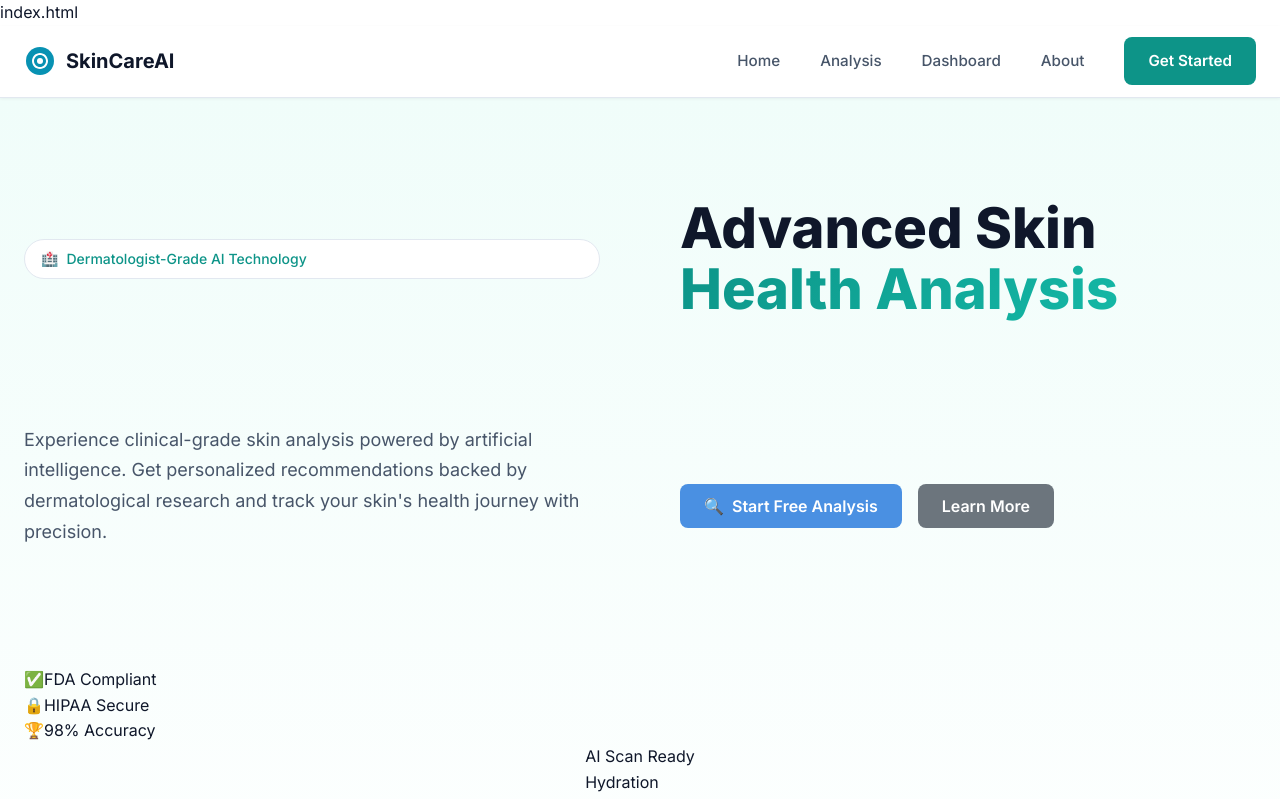
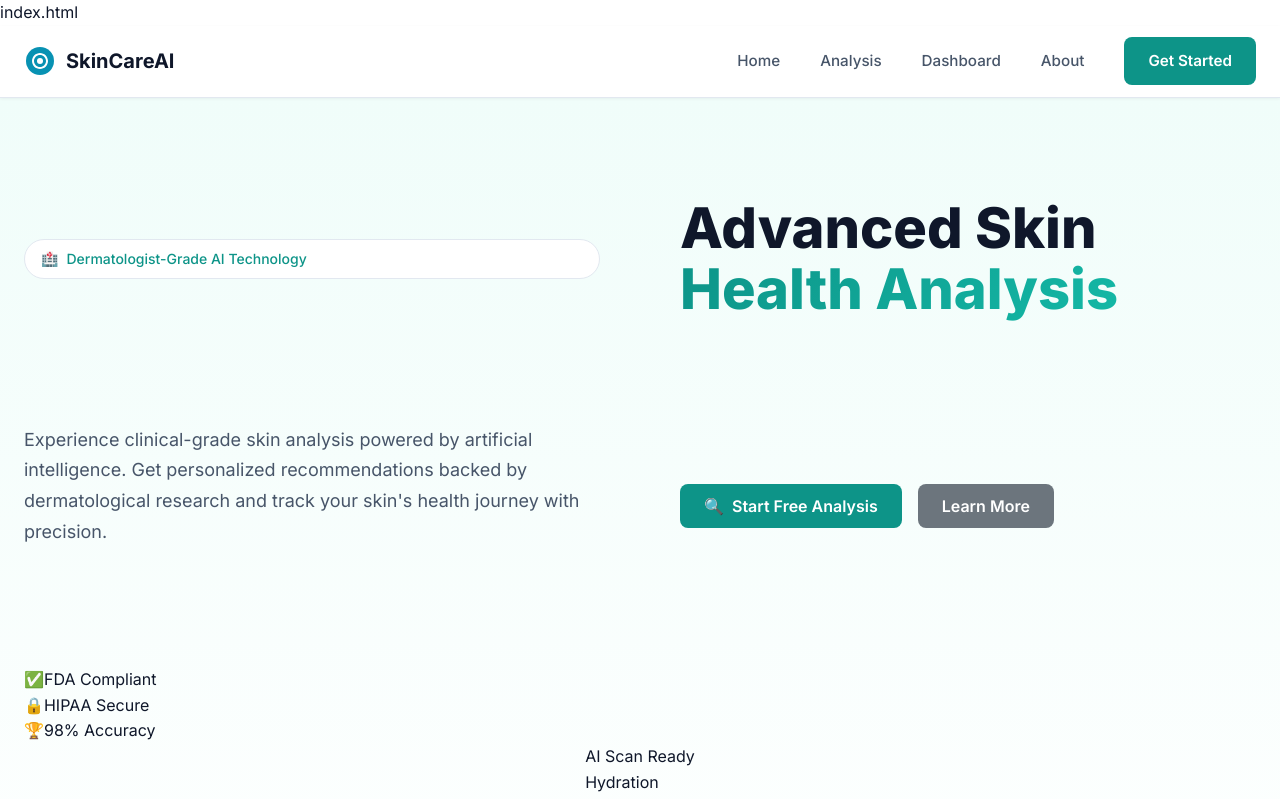
Before and after one commit to himprapatel-rgb/ai-skincare-intelligence-system, a React (Vite) app in the folder frontend/: page / in a window 1280 px wide. Shown: the top 799 px of the page. Built offline with nearby package versions, Linux system fonts and the light colour scheme; no server answers.

Commit message:
style(ui): Update CommonStyles colors to teal theme

```diff
--- a/frontend/src/pages/CommonStyles.css
+++ b/frontend/src/pages/CommonStyles.css
@@ -8,7 +8,7 @@
   align-items: center;
   min-height: 400px;
   font-size: 1.2rem;
-  color: var(--primary-color, #4a90e2);
+  color: var(--primary-color, #0d9488);
 }
 
 .error-message {
@@ -28,7 +28,7 @@
 }
 
 .btn-primary {
-  background-color: #4a90e2;
+  background-color: #0d9488;
   color: white;
   padding: 12px 24px;
   border: none;
```
